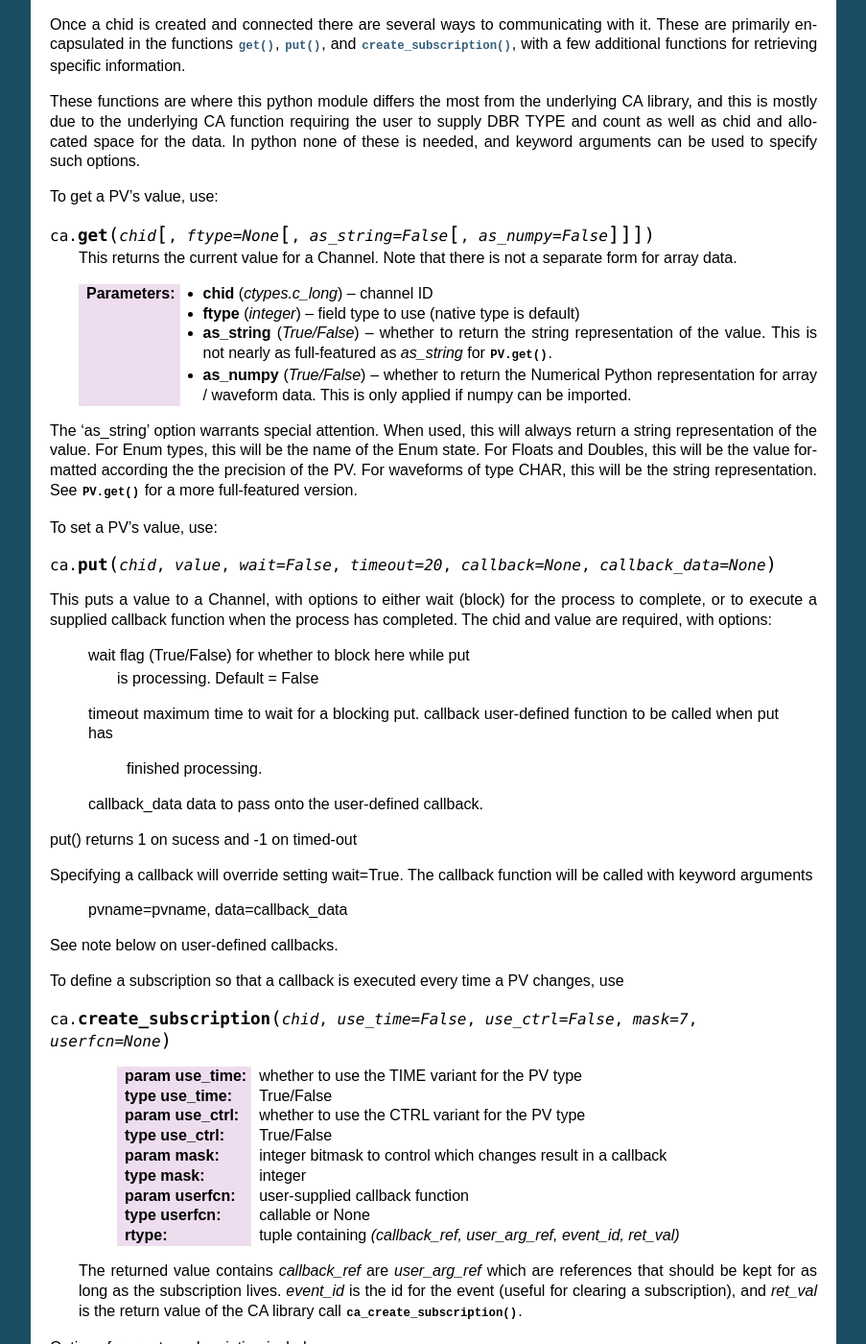
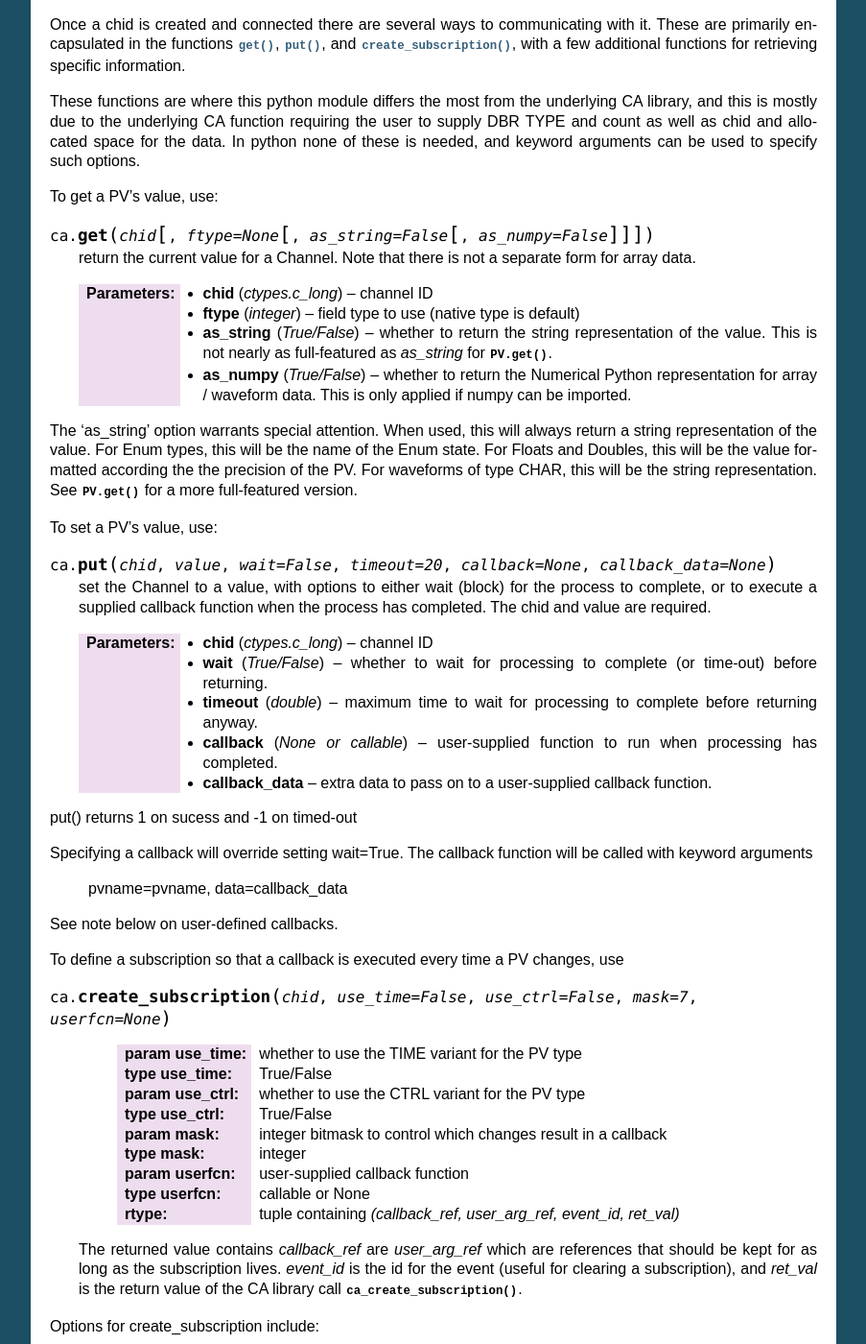
Before and after one commit to pyepics/pyepics, a Sphinx documentation site: the page built from doc/ca.rst, in a window 1280 px wide and 1400 px high, scrolled down 3755 px. Shown: the whole window at 96% size, without its empty margins (198-1101 px from the left). Built offline with Sphinx 7.4.7, drawn with Linux system fonts in a browser that asks for light colours; formulas are drawn with MathJax 3; pages that are not in the unit, such as notebooks, are missing from menus; some of the changed text lies outside the part shown.

Commit message:
git-svn-id: http://millenia.cars.aps.anl.gov/svn/pyepics3@85 ac7fc886-e22a-4fb8-a9e7-517b44086b78

```diff
--- a/doc/ca.rst
+++ b/doc/ca.rst
@@ -248,7 +248,7 @@ To get a PV's value, use:
 
 .. method::    get(chid[, ftype=None[, as_string=False[, as_numpy=False]]])
 
-   This returns the current value for a Channel. Note that there is not a separate form for array data.
+   return the current value for a Channel. Note that there is not a separate form for array data.
 
    :param chid:  channel ID
    :type  chid:  ctypes.c_long
@@ -261,8 +261,6 @@ To get a PV's value, use:
        for array / waveform data.  This is only applied if numpy can be imported.
    :type as_numpy:  True/False
 
-
-
 The 'as_string' option warrants special attention.  When used, this will
 always return a string representation of the value.  For Enum types, this will
 be the name of the Enum state. For Floats and Doubles, this will be the value
@@ -274,22 +272,27 @@ To set a PV's value, use:
 
 .. function::  put(chid, value, wait=False, timeout=20, callback=None,callback_data=None)
 
-This puts a value to a Channel, with options to either wait (block) for the
-process to complete, or to execute a supplied callback function when the
-process has completed.  The chid and value are required, with options:
+   set the Channel to a value, with options to either wait (block) for the
+   process to complete, or to execute a supplied callback function when the
+   process has completed.  The chid and value are required.
 
-       wait        flag (True/False) for whether to block here while put
-                     is processing.  Default = False
-       timeout   maximum time to wait for a blocking put.
-       callback  user-defined function to be called when put has
-                     finished processing.
-       callback_data data to pass onto the user-defined callback.
+   :param chid:  channel ID
+   :type  chid:  ctypes.c_long
+   :param wait:  whether to wait for processing to complete (or time-out) before returning.
+   :type  wait:  True/False
+   :param timeout:  maximum time to wait for processing to complete before returning anyway.
+   :type  timeout:  double
+   :param callback: user-supplied function to run when processing has completed.
+   :type callback: None or callable
+   :param callback_data: extra data to pass on to a user-supplied callback function.
 
 put() returns 1 on sucess and -1 on timed-out
 
-Specifying a callback will override setting wait=True.  The callback function
-will be called with keyword arguments
-     pvname=pvname, data=callback_data
+Specifying a callback will override setting wait=True.  The callback
+function will be called with keyword arguments
+
+       pvname=pvname, data=callback_data
+
 See note below on user-defined callbacks.
 
 To define a subscription so that a callback is executed every time a PV changes,
@@ -382,23 +385,25 @@ User-supplied Callback functions
 User-supplied callback functions can be provided for both put() and create_subscription()
 
 For both cases, it is important to keep two things in mind:
-    1)   how your function will be called
-    2)   what is permissable to do inside your callback function.
+    1)  how your function will be called
+    2)  what is permissable to do inside your callback function.
 
 In both cases, callbacks will be called with keyword arguments.  You should be
-prepared to have them passed to your function.  Use **kw unless you are very
+prepared to have them passed to your function.  Use `**kw` unless you are very
 sure of what will be sent.
 
-For put callbacks, your function will be passed these
+For put callbacks, your function will be passed these::
 
-    pvname=pvname, data=data,
+    pvname=pvname, data=data
 
 where pvname is the name of the pv, and data is the user-supplied
 callback_data (defaulting to None).
 
 For subcription callbacks, your function will be called with keyword/value
-pairs that will include
+pairs that will include::
+
     pvname=pvname,  value=value
+
 and may include several other pairs depending on the data type and whether the
 TIME or CTRL variant was used.
 
```
Also changed, not shown: doc/overview.rst (+35 -10 lines), doc/pv.rst (+37 -2 lines).
